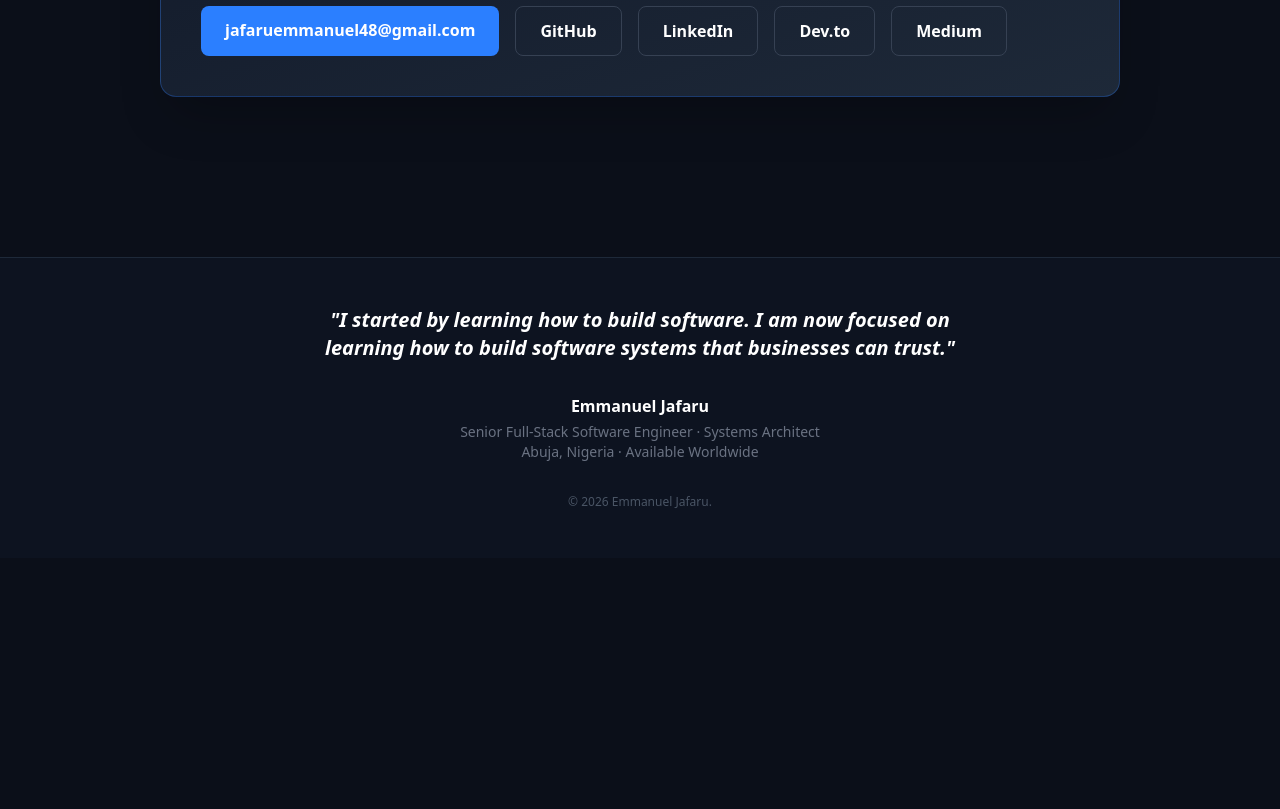
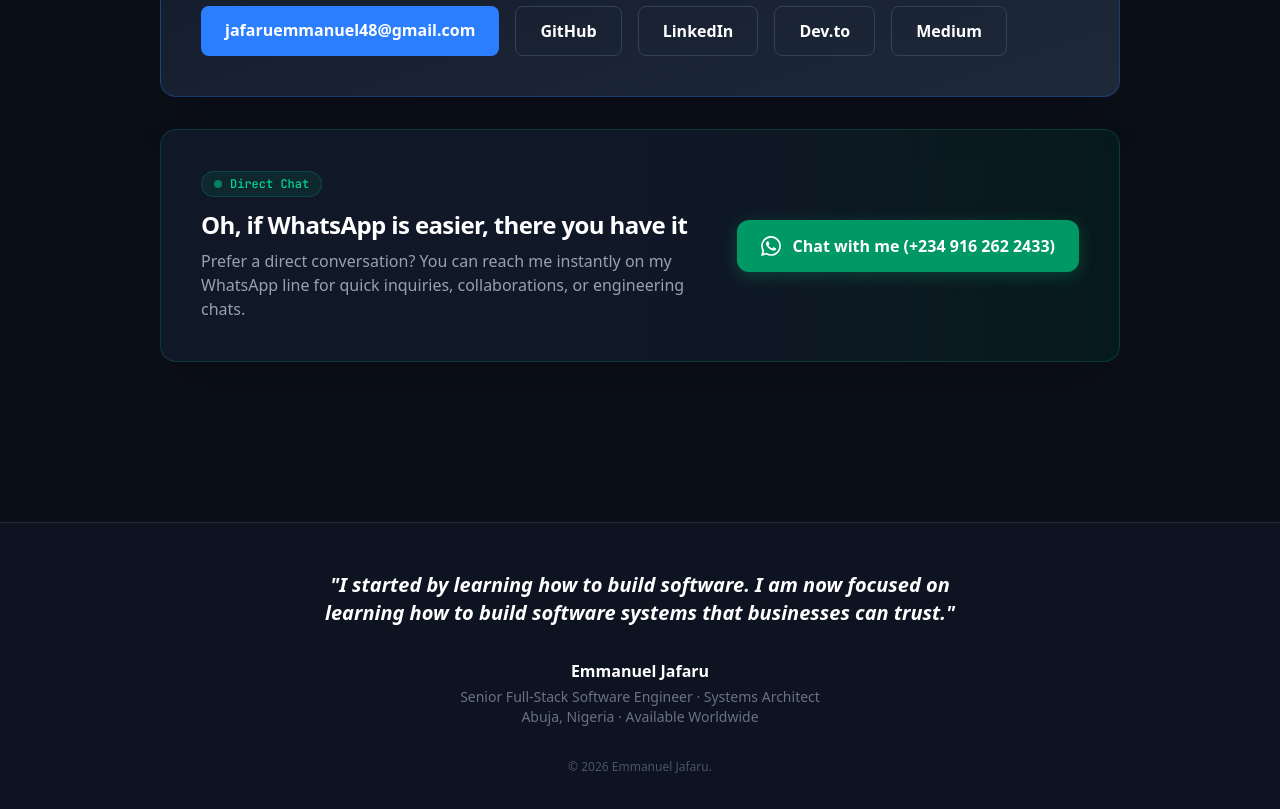
Before and after one commit to J-odion/jafaru-emmanuel, a Next.js app: page / in a window 1280 px wide. Shown: the part 6240-7049 px from the top of the page. Before the commit the page ends 6798 px from the top, so only its background shows below. Built offline with nearby package versions, Linux system fonts and the light colour scheme.

Commit message:
feat: add WhatsApp contact section and social link to profile data

```diff
--- a/src/app/page.tsx
+++ b/src/app/page.tsx
@@ -205,6 +205,34 @@
               <a href={profileData.socials.medium} target="_blank" rel="noopener noreferrer" className="px-6 py-3 bg-transparent text-white font-semibold rounded-lg border border-gray-700 hover:border-gray-500 transition-colors">Medium</a>
             </div>
           </div>
+
+          {/* WhatsApp Line */}
+          <div className="mt-8 bg-gradient-to-r from-gray-900 via-gray-900 to-emerald-950/40 border border-emerald-500/20 hover:border-emerald-500/40 rounded-2xl p-8 sm:p-10 flex flex-col md:flex-row md:items-center justify-between gap-6 shadow-2xl transition-all">
+            <div>
+              <div className="inline-flex items-center gap-2 px-3 py-1 rounded-full text-xs font-mono font-medium bg-emerald-500/10 text-emerald-400 border border-emerald-500/20 mb-3">
+                <span className="w-2 h-2 rounded-full bg-emerald-400 animate-pulse" />
+                Direct Chat
+              </div>
+              <h3 className="text-xl sm:text-2xl font-bold text-white tracking-tight">
+                Oh, if WhatsApp is easier, there you have it
+              </h3>
+              <p className="text-gray-400 text-sm sm:text-base mt-2 max-w-xl">
+                Prefer a direct conversation? You can reach me instantly on my WhatsApp line for quick inquiries, collaborations, or engineering chats.
+              </p>
+            </div>
+
+            <a
+              href="https://wa.me/2349162622433"
+              target="_blank"
+              rel="noopener noreferrer"
+              className="inline-flex items-center justify-center gap-3 px-6 py-3.5 bg-emerald-600 hover:bg-emerald-500 text-white font-semibold rounded-xl shadow-[0_4px_16px_rgba(16,185,129,0.25)] hover:shadow-[0_6px_24px_rgba(16,185,129,0.4)] hover:-translate-y-0.5 transition-all text-base whitespace-nowrap shrink-0 group cursor-pointer"
+            >
+              <svg className="w-5 h-5 fill-current transition-transform group-hover:scale-110" viewBox="0 0 24 24">
+                <path d="M.057 24l1.687-6.163c-1.041-1.804-1.588-3.849-1.587-5.946.003-6.556 5.338-11.891 11.893-11.891 3.181.001 6.167 1.24 8.413 3.488 2.245 2.248 3.481 5.236 3.48 8.414-.003 6.557-5.338 11.892-11.893 11.892-1.99-.001-3.951-.5-5.688-1.448l-6.305 1.654zm6.597-3.807c1.676.995 3.276 1.591 5.392 1.592 5.448 0 9.886-4.434 9.889-9.885.002-5.462-4.415-9.89-9.881-9.892-5.452 0-9.887 4.434-9.889 9.884-.001 2.225.651 3.891 1.746 5.634l-.999 3.648 3.742-.983zm11.387-5.464c-.074-.124-.272-.198-.57-.347-.297-.149-1.758-.868-2.031-.967-.272-.099-.47-.149-.669.149-.198.297-.768.967-.941 1.165-.173.198-.347.223-.644.074-.297-.149-1.255-.462-2.39-1.475-.883-.788-1.48-1.761-1.653-2.059-.173-.297-.018-.458.13-.606.134-.133.297-.347.446-.521.151-.172.2-.296.3-.495.099-.198.05-.372-.025-.521-.075-.148-.669-1.611-.916-2.206-.242-.579-.487-.501-.669-.51l-.57-.01c-.198 0-.52.074-.792.372s-1.04 1.016-1.04 2.479 1.065 2.876 1.213 3.074c.149.198 2.095 3.2 5.076 4.487.709.306 1.263.489 1.694.626.712.226 1.36.194 1.872.118.571-.085 1.758-.719 2.006-1.413.248-.695.248-1.29.173-1.414z" />
+              </svg>
+              <span>Chat with me (+234 916 262 2433)</span>
+            </a>
+          </div>
         </section>
       </main>
 
--- a/src/data/profile.ts
+++ b/src/data/profile.ts
@@ -229,6 +229,8 @@
   ],
   socials: {
     devTo: "https://dev.to/emmyjaff",
-    medium: "https://medium.com/@emmyjaff22"
+    medium: "https://medium.com/@emmyjaff22",
+    whatsapp: "https://wa.me/2349162622433",
+    whatsappPhone: "+2349162622433"
   }
 };
```
